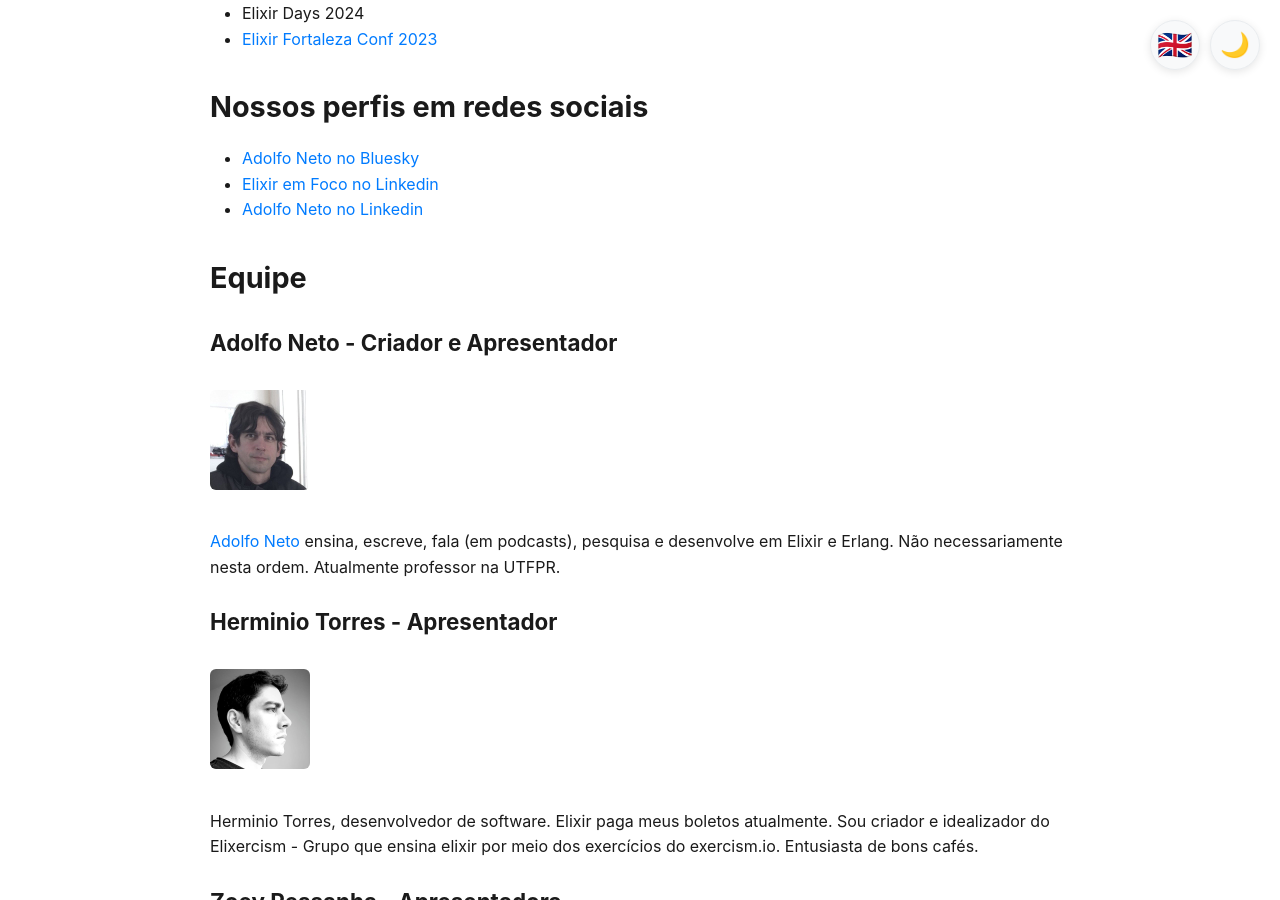
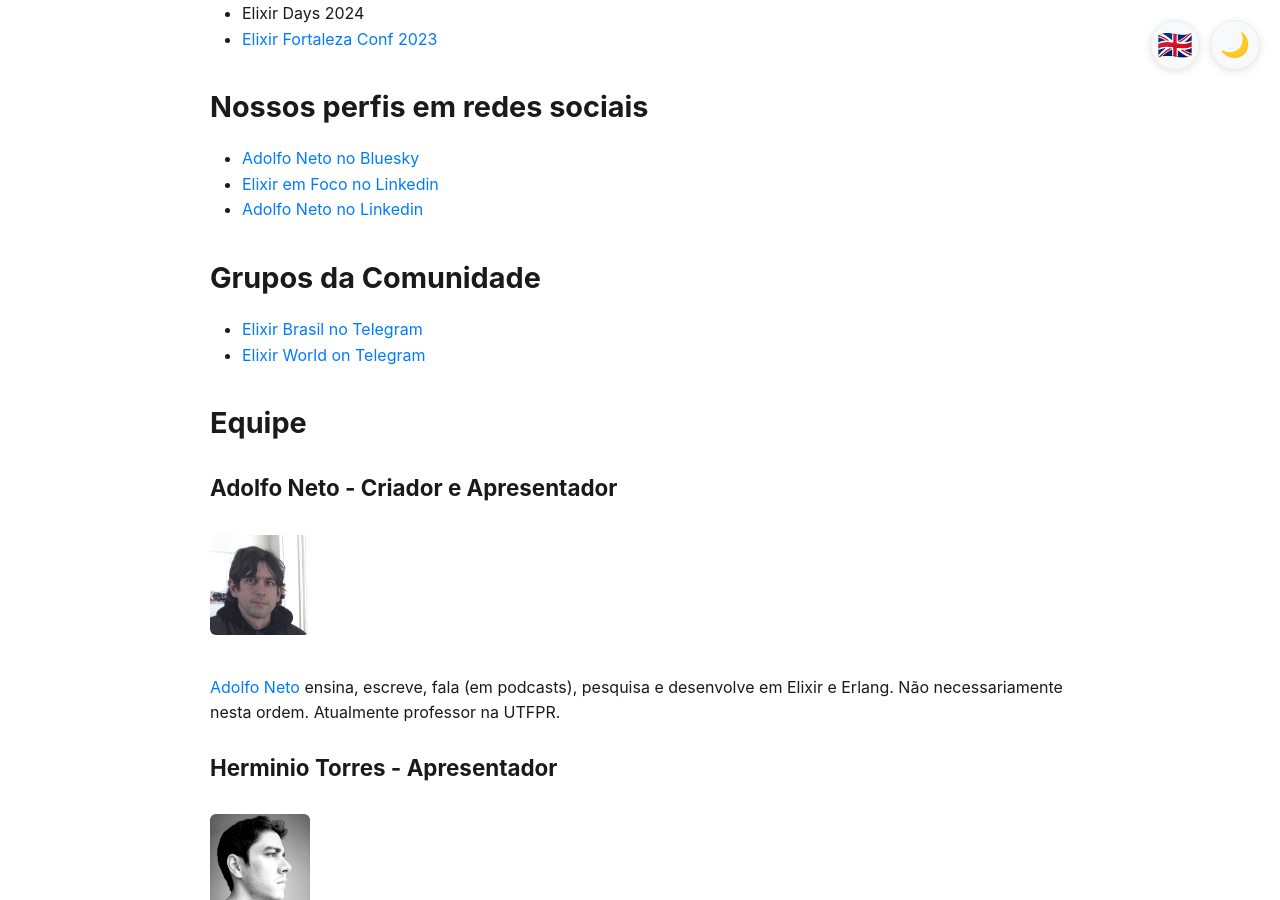
Before and after one commit to ElixiremFoco/elixiremfoco.github.io, a Jekyll site: the page built from index.md, in a window 1280 px wide and 900 px high, scrolled down 2038 px. Built offline with Jekyll 4.4.1, drawn with Linux system fonts in a browser that asks for light colours.

Commit message:
Update index.md
Elixir Brasil e World

```diff
--- a/index.md
+++ b/index.md
@@ -68,6 +68,12 @@
 - [Elixir em Foco no Linkedin](https://www.linkedin.com/company/elixiremfoco/)
 - [Adolfo Neto no Linkedin](https://www.linkedin.com/in/adolfont)
 
+## Grupos da Comunidade
+
+- [Elixir Brasil no Telegram](http://t.me/elixirbr)
+- [Elixir World on Telegram](http://t.me/elixir_world)
+
+
 ## Equipe
 
 ### Adolfo Neto - Criador e Apresentador
```
